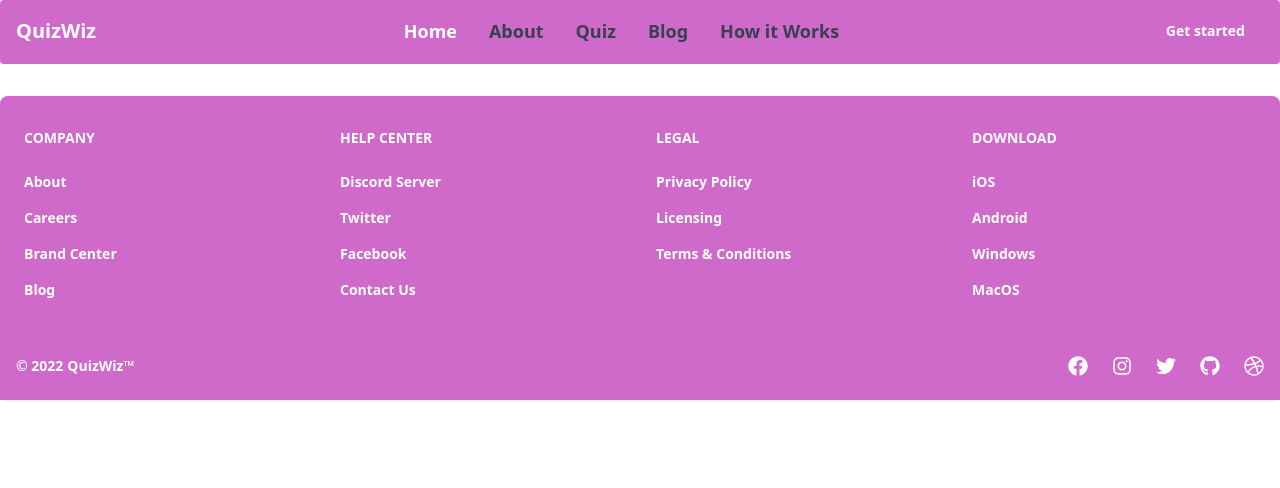
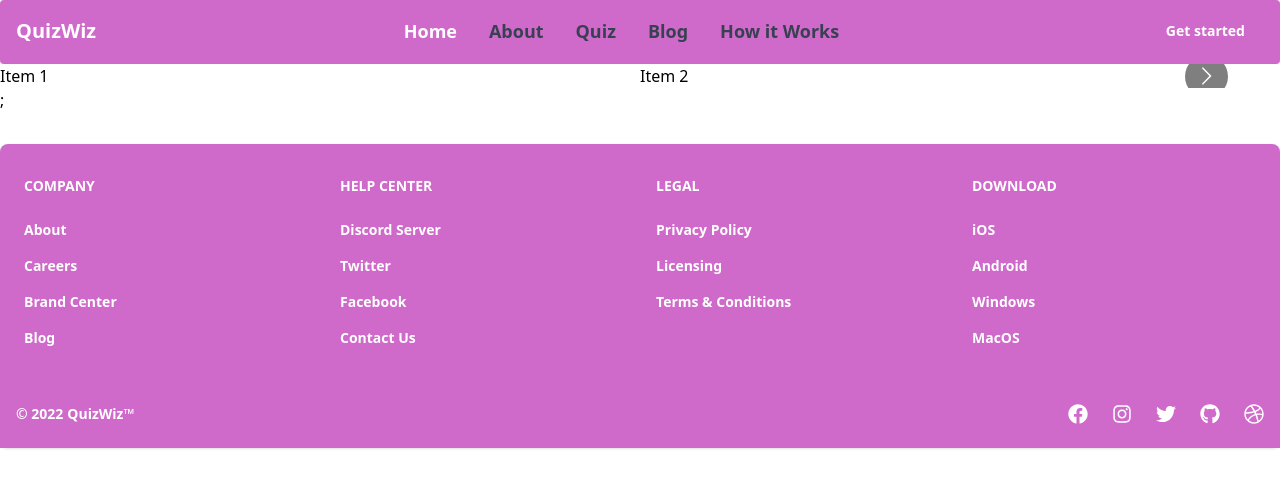
Before and after one commit to faiqa1/QuizPluse, a React (Create React App) app: page /test in a window 1280 px wide. Shown: the top 488 px of the page. Built offline with nearby package versions, Linux system fonts and the light colour scheme.

Commit message:
Added react-multi-carousel dependency and imported Test component in App.js

```diff
--- a/package.json
+++ b/package.json
@@ -12,6 +12,7 @@
     "react": "^18.3.1",
     "react-anchor-link-smooth-scroll": "^1.0.12",
     "react-dom": "^18.3.1",
+    "react-multi-carousel": "^2.8.5",
     "react-router": "^6.23.1",
     "react-router-dom": "^6.23.1",
     "react-scripts": "5.0.1",
--- a/src/App.js
+++ b/src/App.js
@@ -16,6 +16,7 @@ import LandingPage from "./Components/LandingPage";
 import AttemptQuiz from "./Components/AttemptQuiz";
 import ViewDocs from "./Components/ViewDocs";
 import Blog from "./Components/Blog";
+import Test from "./Components/Test";
 
 
 function App() {
@@ -39,6 +40,7 @@ function App() {
           <Route path="/attempt" element={<AttemptQuiz/>} />
           <Route path='/viewdocs' element={<ViewDocs/>}/>
           <Route path='/blog' element={<Blog/>}/>
+          <Route path='test' element={<Test/>}/>
         </Routes>
         <FooterComp />
       </BrowserRouter>
--- /dev/null
+++ b/src/Components/Test.js
@@ -0,0 +1,35 @@
+import React from "react";
+import Carousel from "react-multi-carousel";
+import "react-multi-carousel/lib/styles.css";
+export default function Test() {
+    const responsive = {
+        superLargeDesktop: {
+          // the naming can be any, depends on you.
+          breakpoint: { max: 4000, min: 3000 },
+          items: 5
+        },
+        desktop: {
+          breakpoint: { max: 3000, min: 1024 },
+          items: 3
+        },
+        tablet: {
+          breakpoint: { max: 1024, min: 464 },
+          items: 2
+        },
+        mobile: {
+          breakpoint: { max: 464, min: 0 },
+          items: 1
+        }
+      };
+  return (
+    <div>
+      <Carousel responsive={responsive}>
+        <div>Item 1</div>
+        <div>Item 2</div>
+        <div>Item 3</div>
+        <div>Item 4</div>
+      </Carousel>
+      ;
+    </div>
+  );
+}
```
Also changed, not shown: 1 other file (tests, documents, lock files or other folders).
